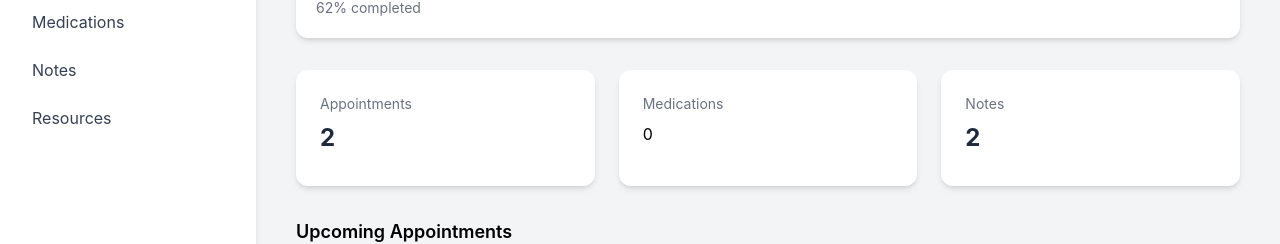
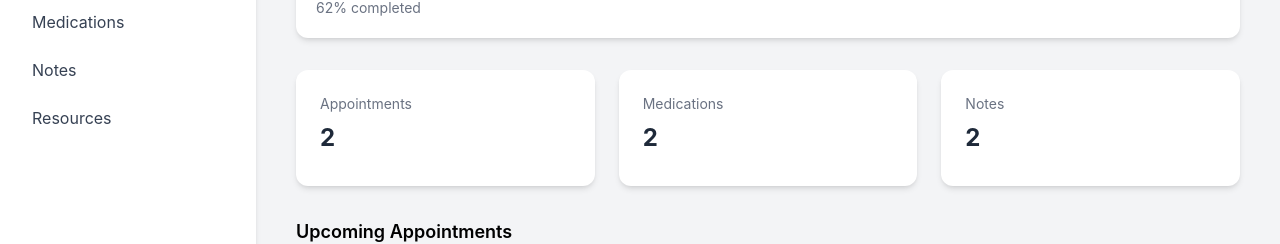
Before and after one commit to Saksham27Khanna/Patient-Healthcare, a React (Vite) app: page /dashboard in a window 1280 px wide. Shown: the part 274-518 px from the top of the page. Built offline with nearby package versions, Linux system fonts and the light colour scheme; sample sign-in values are in the browser's storage.

Commit message:
Updated dashboard page

```diff
--- a/src/pages/Dashboard.jsx
+++ b/src/pages/Dashboard.jsx
@@ -152,7 +152,7 @@ const Dashboard = () => {
             {/* Summary Cards */}
             <div className="grid grid-cols-1 sm:grid-cols-2 md:grid-cols-3 gap-4 sm:gap-6 mb-8">
                 <Card title="Appointments" value={appointments.length} />
-                <Card title="Medications" value={medications.filter(med => !med.isDefault).length} />
+                <Card title="Medications" value={medications.length} />
                 <Card title="Notes" value={notes.length} />
             </div>
 
```
